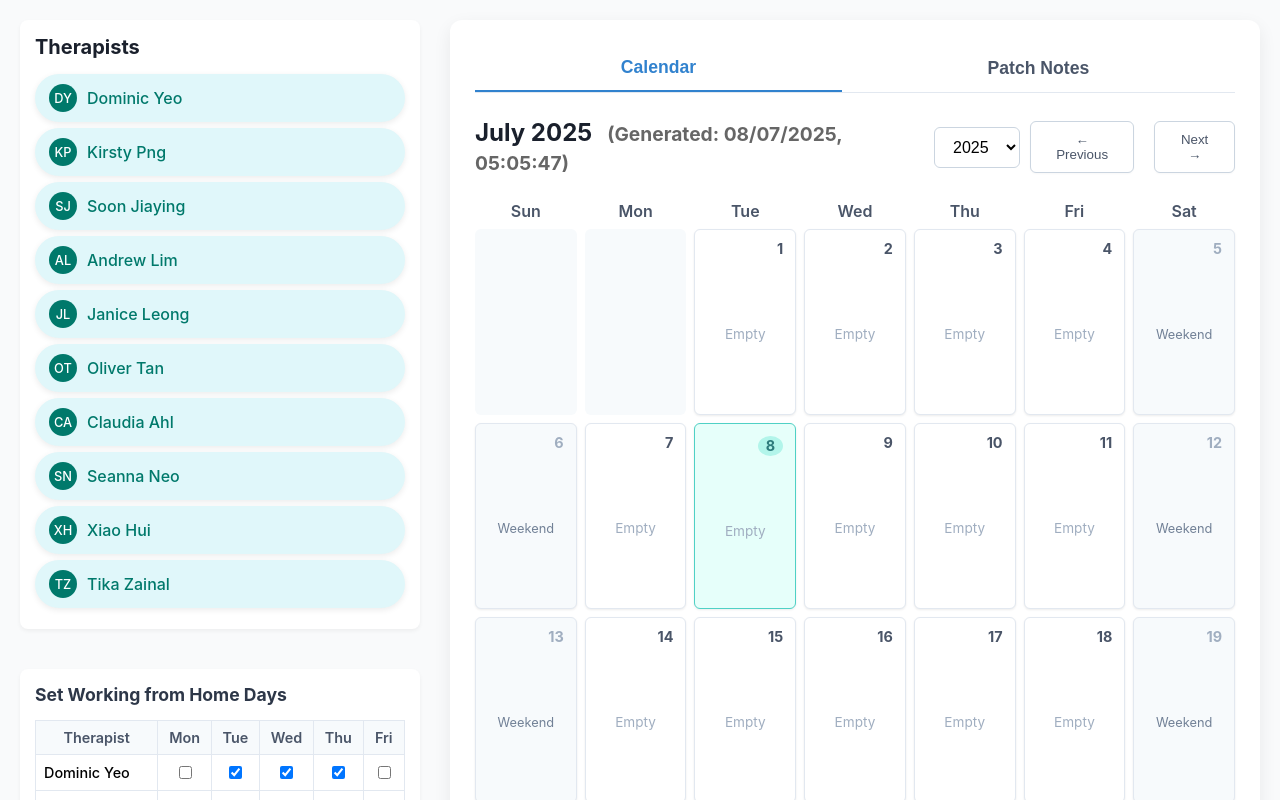
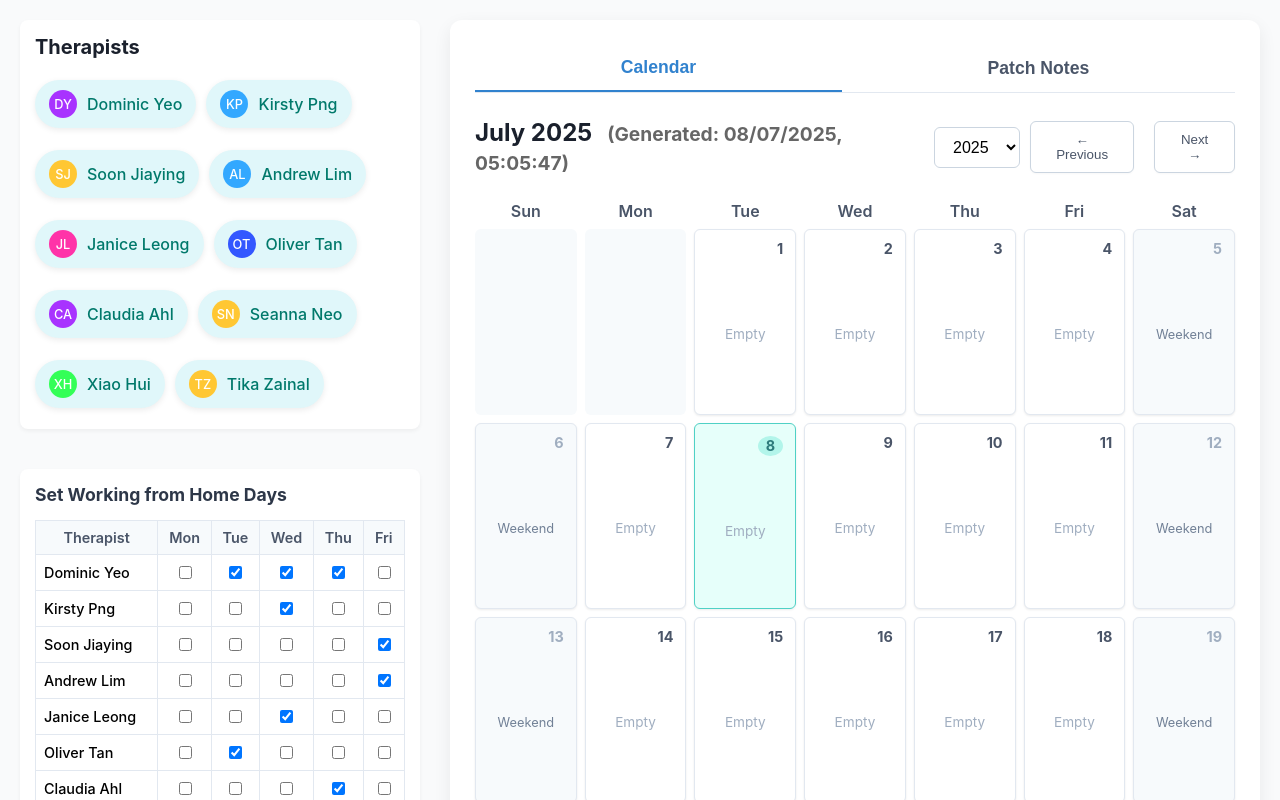
Before and after one commit to jxhnthan/hwb-crisis-rostering, a React (Create React App) app: page / in a window 1280 px wide. Shown: the top 800 px of the page. Built offline with nearby package versions, Linux system fonts and the light colour scheme.

Commit message:
Update App.js

```diff
--- a/src/App.js
+++ b/src/App.js
@@ -12,6 +12,31 @@ const therapists = [
   "Claudia Ahl", "Seanna Neo", "Xiao Hui", "Tika Zainal"
 ];
 
+// Define a color palette for therapists
+const therapistColors = [
+  '#FF5733', // Red-Orange
+  '#33FF57', // Green
+  '#3357FF', // Blue
+  '#FF33A8', // Pink
+  '#A833FF', // Purple
+  '#33FFF2', // Cyan
+  '#FFC733', // Gold
+  '#33A8FF', // Light Blue
+  '#FF8C33', // Orange
+  '#8C33FF'  // Violet
+];
+
+// Helper function to get a consistent color for each therapist
+const getTherapistColor = (name) => {
+  let hash = 0;
+  for (let i = 0; i < name.length; i++) {
+    hash = name.charCodeAt(i) + ((hash << 5) - hash);
+  }
+  const index = Math.abs(hash % therapistColors.length);
+  return therapistColors[index];
+};
+
+
 // Blocked Days for Each Year
 const blockedDays2025 = [
   "2025-01-01", "2025-01-29", "2025-01-30",
@@ -22,20 +47,20 @@ const blockedDays2025 = [
 ];
 
 const blockedDays2026 = [
-  "2026-01-01",     // New Year’s Day (Thursday)
-  "2026-02-17",     // Chinese New Year (Tuesday)
-  "2026-02-18",     // Chinese New Year (Wednesday)
-  "2026-03-21",     // Hari Raya Puasa (Saturday)
-  "2026-04-03",     // Good Friday (Friday)
-  "2026-05-01",     // Labour Day (Friday)
-  "2026-05-27",     // Hari Raya Haji (Wednesday)
-  "2026-05-31",     // Vesak Day (Sunday)
-  "2026-06-01",     // Vesak Day (Observed - Monday, since May 31 is a Sunday)
-  "2026-08-09",     // National Day (Sunday)
-  "2026-08-10",     // National Day (Observed - Monday, since Aug 9 is a Sunday)
-  "2026-11-08",     // Deepavali (Sunday)
-  "2026-11-09",     // Deepavali (Observed - Monday, since Nov 8 is a Sunday)
-  "2026-12-25"      // Christmas Day (Friday)
+  "2026-01-01",       // New Year’s Day (Thursday)
+  "2026-02-17",       // Chinese New Year (Tuesday)
+  "2026-02-18",       // Chinese New Year (Wednesday)
+  "2026-03-21",       // Hari Raya Puasa (Saturday)
+  "2026-04-03",       // Good Friday (Friday)
+  "2026-05-01",       // Labour Day (Friday)
+  "2026-05-27",       // Hari Raya Haji (Wednesday)
+  "2026-05-31",       // Vesak Day (Sunday)
+  "2026-06-01",       // Vesak Day (Observed - Monday, since May 31 is a Sunday)
+  "2026-08-09",       // National Day (Sunday)
+  "2026-08-10",       // National Day (Observed - Monday, since Aug 9 is a Sunday)
+  "2026-11-08",       // Deepavali (Sunday)
+  "2026-11-09",       // Deepavali (Observed - Monday, since Nov 8 is a Sunday)
+  "2026-12-25"        // Christmas Day (Friday)
 ];
 
 // Helper function to get the number of days in a month for a given year
@@ -77,6 +102,8 @@ const Therapist = ({ name }) => {
     .join('')
     .toUpperCase();
 
+  const color = getTherapistColor(name); // Get dynamic color
+
   return (
     <div
       ref={drag}
@@ -92,14 +119,20 @@ const Therapist = ({ name }) => {
         color: '#00796B',
         boxShadow: '0 2px 6px rgba(0, 0, 0, 0.08)',
         cursor: 'grab',
-        transition: 'background 0.2s, transform 0.1s',
+        transition: 'background 0.2s, transform 0.1s', // Add transform to transition
       }}
-      onMouseEnter={(e) => (e.currentTarget.style.backgroundColor = '#B2EBF2')}
-      onMouseLeave={(e) => (e.currentTarget.style.backgroundColor = '#E0F7FA')}
+      onMouseEnter={(e) => {
+        e.currentTarget.style.backgroundColor = '#B2EBF2';
+        e.currentTarget.style.transform = 'translateY(-2px)'; // Lift on hover
+      }}
+      onMouseLeave={(e) => {
+        e.currentTarget.style.backgroundColor = '#E0F7FA';
+        e.currentTarget.style.transform = 'translateY(0)'; // Reset on leave
+      }}
     >
       <div
         style={{
-          backgroundColor: '#00796B',
+          backgroundColor: color, // Use dynamic color
           color: 'white',
           borderRadius: '50%',
           width: '28px',
@@ -108,6 +141,7 @@ const Therapist = ({ name }) => {
           alignItems: 'center',
           justifyContent: 'center',
           fontSize: '0.8rem',
+          flexShrink: 0, // Prevent shrinking
         }}
       >
         {initials}
@@ -140,6 +174,8 @@ const CalendarDay = ({ day, moveTherapist, removeTherapist, isToday, isBlocked }
 
   let backgroundColor = '#FFFFFF';
   let dayNumberColor = '#4A5568';
+  let borderColor = '#E2E8F0';
+  let boxShadow = '0 1px 3px rgba(0, 0, 0, 0.05), 0 1px 2px rgba(0, 0, 0, 0.03)';
 
   if (finalBlockedStatus) {
     backgroundColor = '#F7FAFC';
@@ -148,10 +184,13 @@ const CalendarDay = ({ day, moveTherapist, removeTherapist, isToday, isBlocked }
   if (isToday) {
     backgroundColor = '#E6FFFA';
     dayNumberColor = '#2C7A7B';
+    borderColor = '#4FD1C5';
   }
 
   if (isOver && canDrop) {
-    backgroundColor = '#B2F5EA';
+    backgroundColor = '#B2F5EA'; // A lighter green-blue when droppable
+    borderColor = '#3182CE'; // Blue border for active drop target
+    boxShadow = '0 0 0 3px rgba(49, 130, 206, 0.4)'; // Glow for active drop target
   }
 
   return (
@@ -163,12 +202,12 @@ const CalendarDay = ({ day, moveTherapist, removeTherapist, isToday, isBlocked }
         position: 'relative',
         backgroundColor: backgroundColor,
         borderRadius: '6px',
-        boxShadow: '0 1px 3px rgba(0, 0, 0, 0.05), 0 1px 2px rgba(0, 0, 0, 0.03)',
+        boxShadow: boxShadow, // Apply dynamic shadow
         display: 'flex',
         flexDirection: 'column',
         gap: '10px',
-        border: `1px solid ${isToday ? '#4FD1C5' : '#E2E8F0'}`,
-        transition: 'background-color 0.2s ease-in-out',
+        border: `1px solid ${borderColor}`, // Apply dynamic border color
+        transition: 'background-color 0.2s ease-in-out, border-color 0.2s ease-in-out, box-shadow 0.2s ease-in-out', // Include shadow in transition
       }}
     >
       <strong
@@ -192,6 +231,8 @@ const CalendarDay = ({ day, moveTherapist, removeTherapist, isToday, isBlocked }
             .map((word) => word[0])
             .join('')
             .toUpperCase();
+          const therapistBlockColor = getTherapistColor(therapist); // Get dynamic color for assigned block
+
           return (
             <div
               key={idx}
@@ -200,7 +241,7 @@ const CalendarDay = ({ day, moveTherapist, removeTherapist, isToday, isBlocked }
                 alignItems: 'center',
                 gap: '12px',
                 padding: '8px 12px',
-                backgroundColor: '#E6FFFA',
+                backgroundColor: '#E6FFFA', // Light green background
                 color: '#234E52',
                 borderRadius: '8px',
                 justifyContent: 'space-between',
@@ -210,7 +251,7 @@ const CalendarDay = ({ day, moveTherapist, removeTherapist, isToday, isBlocked }
             >
               <div
                 style={{
-                  backgroundColor: '#00796B',
+                  backgroundColor: therapistBlockColor, // Use dynamic color
                   color: 'white',
                   borderRadius: '50%',
                   width: '40px',
@@ -237,7 +278,10 @@ const CalendarDay = ({ day, moveTherapist, removeTherapist, isToday, isBlocked }
                   padding: '2px',
                   lineHeight: '1',
                   fontSize: '1.2rem',
+                  transition: 'color 0.2s',
                 }}
+                onMouseEnter={(e) => (e.currentTarget.style.color = '#C53030')}
+                onMouseLeave={(e) => (e.currentTarget.style.color = '#E53E3E')}
                 title={`Remove ${therapist}`}
               >
                 ×
@@ -782,9 +826,12 @@ const App = () => {
           }}>
             <div style={cardStyle}>
               <h2 style={{ marginTop: 0, marginBottom: '15px', color: '#1A202C', fontSize: '1.25rem' }}>Therapists</h2>
-              {therapists.map((name, index) => (
-                <Therapist key={index} name={name} />
-              ))}
+              {/* Flex wrap container for therapists */}
+              <div style={{ display: 'flex', flexWrap: 'wrap', gap: '10px' }}>
+                {therapists.map((name, index) => (
+                  <Therapist key={index} name={name} />
+                ))}
+              </div>
             </div>
 
             <div style={cardStyle}>
```
